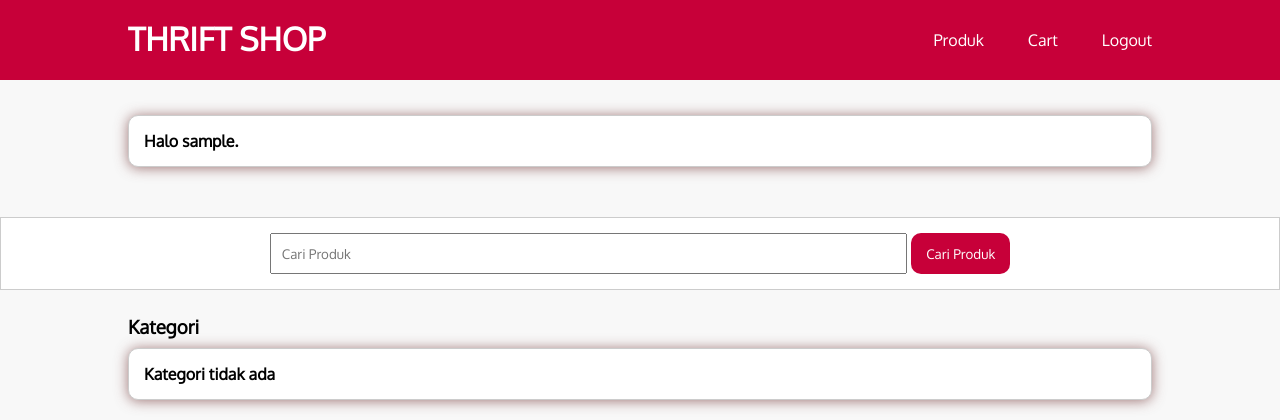
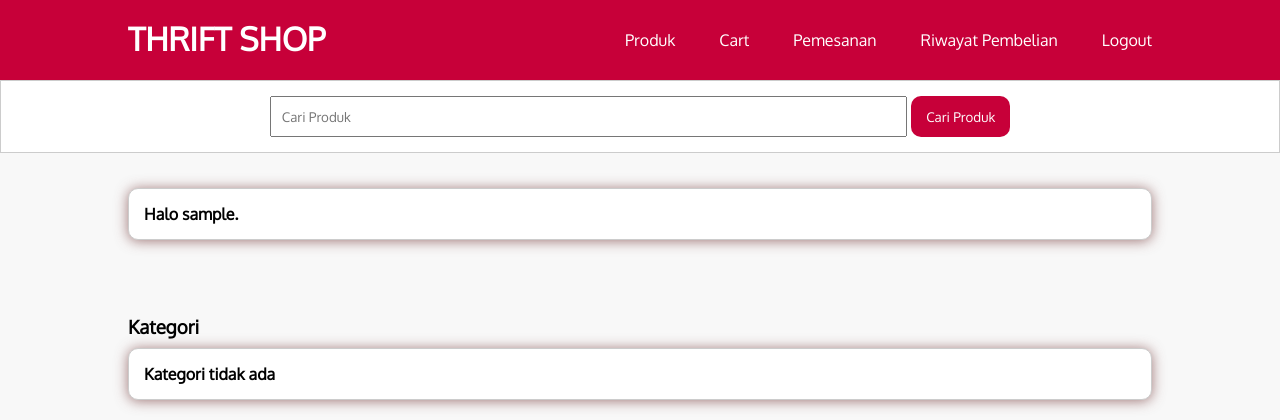
Before and after one commit to Kelompok-3-B1/Thriftshop_PA_kel3, a PHP site: page /halaman_user.php in a window 1280 px wide. Shown: the top 420 px of the page. Run offline with PHP 8.4, Linux system fonts and the light colour scheme; the visitor is signed in with stand-in values (Sample User, id 1); data that the repository does not hold is empty.

Commit message:
Menambahkan nav pada header halaman staff

```diff
--- a/halaman_user.php
+++ b/halaman_user.php
@@ -25,22 +25,14 @@
         <div class="container">
             <h1><a href="halaman_user.php">THRIFT SHOP</a></h1>
             <ul>
-                <li><a href="produk_user.php">Produk</a></li>
-                <li><a href=#>Cart</a></li>
+            <li><a href="produk_user.php">Produk</a></li>
+                <li><a href="keranjang.php">Cart</a></li>
+                <li><a href="checkout.php">Pemesanan</a></li>
+                <li><a href="riwayat.php">Riwayat Pembelian</a></li>
                 <li><a href="logout.php">Logout</a></li>
-
             </ul>
         </div>
     </header>
-
-    <!-- content -->
-    <div class="section">
-        <div class="container">
-            <div class="box">
-                <h4>Halo <b><?php echo $_SESSION['user']; ?>.</h4>
-            </div>
-        </div>
-    </div>
 
     <!-- search -->
     <div class="search">
@@ -49,6 +41,15 @@
                 <input type="text" name="search" placeholder="Cari Produk">
                 <input type="submit" name="cari" value="Cari Produk">
             </form>
+        </div>
+    </div>
+
+    <!-- content -->
+    <div class="section">
+        <div class="container">
+            <div class="box">
+                <h4>Halo <b><?php echo $_SESSION['user']; ?>.</h4>
+            </div>
         </div>
     </div>
 
```
